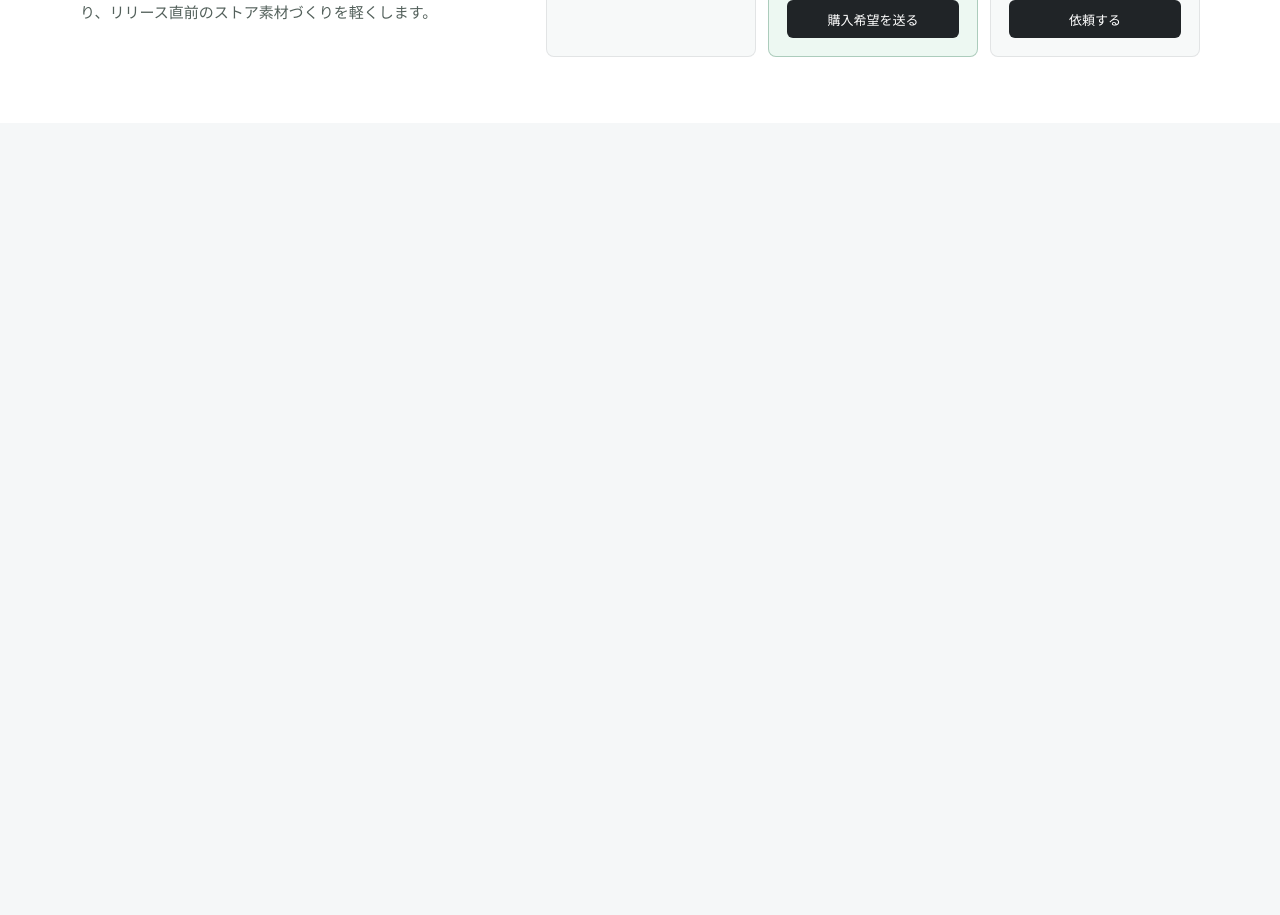
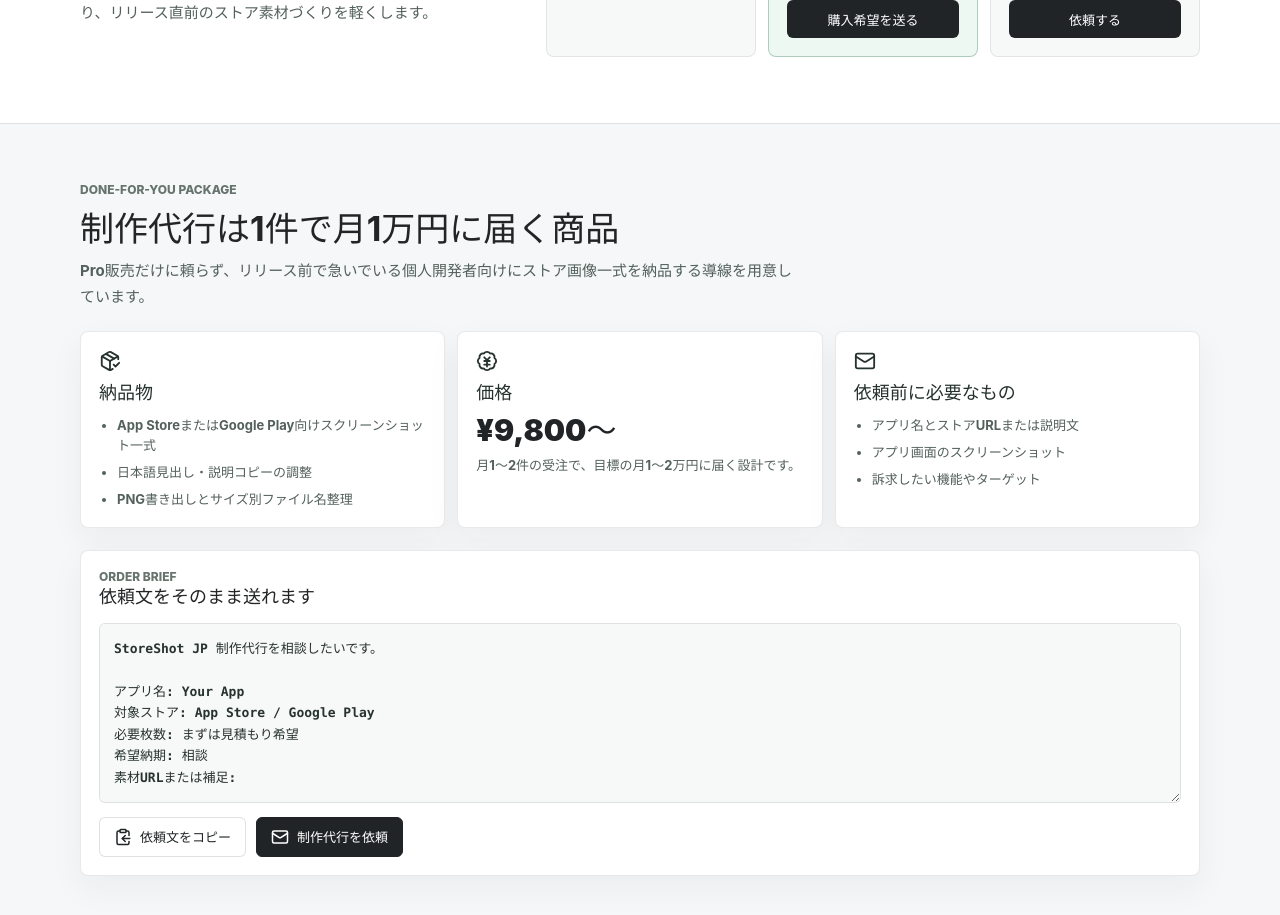
Before and after one commit to matsumaru-t/storeshot-jp, a React (Vite) app: page / in a window 1280 px wide. Shown: the part 1280-2195 px from the top of the page. Before the commit the page ends 1403 px from the top, so only its background shows below. Built offline with nearby package versions, Linux system fonts and the light colour scheme.

Commit message:
Add service order funnel

```diff
--- a/src/App.tsx
+++ b/src/App.tsx
@@ -3,12 +3,15 @@ import JSZip from "jszip";
 import {
   BadgeJapaneseYen,
   Check,
+  ClipboardCopy,
   Download,
   FileArchive,
   ImagePlus,
   Layers,
   Lock,
+  Mail,
   MonitorSmartphone,
+  PackageCheck,
   Palette,
   Settings,
   Share2,
@@ -166,6 +169,7 @@ const DEFAULT_STATE: AppState = {
 const PAYMENT_LINK = import.meta.env.VITE_PAYMENT_LINK || "";
 const SERVICE_LINK = import.meta.env.VITE_SERVICE_LINK || "";
 const PRO_CODE = import.meta.env.VITE_PRO_CODE || "";
+const CONTACT_EMAIL = import.meta.env.VITE_CONTACT_EMAIL || "";
 const PUBLIC_URL = "https://matsumaru-t.github.io/storeshot-jp/";
 const REPO_ISSUES_URL = "https://github.com/matsumaru-t/storeshot-jp/issues/new";
 const FALLBACK_PAYMENT_LINK = buildIssueUrl("pro-order.yml", "Pro版の購入希望");
@@ -184,6 +188,7 @@ function App() {
   const [status, setStatus] = useState("スクリーンショットをアップロードして編集できます。");
   const canvasRef = useRef<HTMLCanvasElement | null>(null);
   const imageRef = useRef<HTMLImageElement | null>(null);
+  const serviceBriefRef = useRef<HTMLTextAreaElement | null>(null);
 
   const preset = useMemo(
     () => DEVICE_PRESETS.find((item) => item.id === state.presetId) ?? DEVICE_PRESETS[0],
@@ -194,7 +199,8 @@ function App() {
     [state.paletteId],
   );
   const paymentHref = PAYMENT_LINK || FALLBACK_PAYMENT_LINK;
-  const serviceHref = SERVICE_LINK || FALLBACK_SERVICE_LINK;
+  const serviceBrief = useMemo(() => buildServiceBrief(state.appName), [state.appName]);
+  const serviceHref = SERVICE_LINK || buildMailtoLink(CONTACT_EMAIL, serviceBrief) || FALLBACK_SERVICE_LINK;
 
   const update = <Key extends keyof AppState>(key: Key, value: AppState[Key]) => {
     setState((current) => {
@@ -306,6 +312,19 @@ function App() {
     localStorage.setItem("storeshot:pro", "true");
     setShowRevenuePanel(false);
     setStatus("Pro機能を有効化しました。");
+  };
+
+  const copyServiceBrief = async () => {
+    try {
+      if (!navigator.clipboard) throw new Error("Clipboard API unavailable");
+      await navigator.clipboard.writeText(serviceBrief);
+      setStatus("制作代行の依頼文をコピーしました。");
+    } catch {
+      serviceBriefRef.current?.focus();
+      serviceBriefRef.current?.select();
+      const copied = document.execCommand("copy");
+      setStatus(copied ? "制作代行の依頼文をコピーしました。" : "依頼文を選択しました。コピーして送信してください。");
+    }
   };
 
   return (
@@ -571,6 +590,63 @@ function App() {
           </div>
         </div>
       </section>
+
+      <section className="service-section" id="service" aria-label="制作代行パッケージ">
+        <div className="service-inner">
+          <div className="service-heading">
+            <p className="eyebrow">Done-for-you package</p>
+            <h2>制作代行は1件で月1万円に届く商品</h2>
+            <p>
+              Pro販売だけに頼らず、リリース前で急いでいる個人開発者向けにストア画像一式を納品する導線を用意しています。
+            </p>
+          </div>
+
+          <div className="service-grid">
+            <div className="service-card">
+              <PackageCheck size={22} />
+              <h3>納品物</h3>
+              <ul>
+                <li>App StoreまたはGoogle Play向けスクリーンショット一式</li>
+                <li>日本語見出し・説明コピーの調整</li>
+                <li>PNG書き出しとサイズ別ファイル名整理</li>
+              </ul>
+            </div>
+            <div className="service-card">
+              <BadgeJapaneseYen size={22} />
+              <h3>価格</h3>
+              <p className="service-price">¥9,800〜</p>
+              <p>月1〜2件の受注で、目標の月1〜2万円に届く設計です。</p>
+            </div>
+            <div className="service-card">
+              <Mail size={22} />
+              <h3>依頼前に必要なもの</h3>
+              <ul>
+                <li>アプリ名とストアURLまたは説明文</li>
+                <li>アプリ画面のスクリーンショット</li>
+                <li>訴求したい機能やターゲット</li>
+              </ul>
+            </div>
+          </div>
+
+          <div className="brief-panel">
+            <div>
+              <p className="eyebrow">Order brief</p>
+              <h3>依頼文をそのまま送れます</h3>
+            </div>
+            <textarea aria-label="制作代行の依頼文" readOnly ref={serviceBriefRef} value={serviceBrief} />
+            <div className="brief-actions">
+              <button onClick={copyServiceBrief} type="button">
+                <ClipboardCopy size={18} />
+                依頼文をコピー
+              </button>
+              <a href={serviceHref} rel="noreferrer" target="_blank">
+                <Mail size={18} />
+                制作代行を依頼
+              </a>
+            </div>
+          </div>
+        </div>
+      </section>
     </main>
   );
 }
@@ -624,6 +700,31 @@ function saveState(state: AppState) {
 
 function buildIssueUrl(template: string, title: string) {
   return `${REPO_ISSUES_URL}?template=${template}&title=${encodeURIComponent(title)}`;
+}
+
+function buildMailtoLink(email: string, body: string) {
+  if (!email.trim()) return "";
+  const params = new URLSearchParams({
+    subject: "StoreShot JP 制作代行の依頼",
+    body,
+  });
+  return `mailto:${email.trim()}?${params.toString()}`;
+}
+
+function buildServiceBrief(appName: string) {
+  return [
+    "StoreShot JP 制作代行を相談したいです。",
+    "",
+    `アプリ名: ${appName || "未定"}`,
+    "対象ストア: App Store / Google Play",
+    "必要枚数: まずは見積もり希望",
+    "希望納期: 相談",
+    "素材URLまたは補足: ",
+    "",
+    "確認したいこと:",
+    "- 9,800円の範囲で対応できる内容",
+    "- 納品までの流れ",
+  ].join("\n");
 }
 
 function drawArtwork(
--- a/src/styles.css
+++ b/src/styles.css
@@ -581,6 +581,142 @@ canvas {
   border-radius: 6px;
 }
 
+.service-section {
+  padding: 58px 22px 78px;
+  background: #f5f7f8;
+  border-top: 1px solid rgba(43, 47, 50, 0.1);
+}
+
+.service-inner {
+  display: grid;
+  gap: 22px;
+  width: min(1120px, 100%);
+  margin: 0 auto;
+}
+
+.service-heading {
+  display: grid;
+  gap: 10px;
+  max-width: 720px;
+}
+
+.service-heading h2 {
+  margin: 0;
+  font-size: 34px;
+  line-height: 1.15;
+}
+
+.service-heading p:not(.eyebrow) {
+  margin: 0;
+  color: #53605b;
+  font-size: 15px;
+  font-weight: 700;
+  line-height: 1.7;
+}
+
+.service-grid {
+  display: grid;
+  grid-template-columns: repeat(3, minmax(0, 1fr));
+  gap: 12px;
+}
+
+.service-card {
+  display: grid;
+  align-content: start;
+  gap: 10px;
+  min-width: 0;
+  padding: 18px;
+  color: #26322d;
+  background: #ffffff;
+  border: 1px solid rgba(43, 47, 50, 0.1);
+  border-radius: 8px;
+  box-shadow: 0 12px 34px rgba(39, 43, 44, 0.05);
+}
+
+.service-card h3,
+.brief-panel h3 {
+  margin: 0;
+  font-size: 18px;
+  line-height: 1.25;
+}
+
+.service-card p,
+.service-card li {
+  color: #53605b;
+  font-size: 13px;
+  font-weight: 700;
+  line-height: 1.55;
+}
+
+.service-card ul {
+  display: grid;
+  gap: 7px;
+  padding-left: 18px;
+  margin: 0;
+}
+
+.service-card p {
+  margin: 0;
+}
+
+.service-card .service-price {
+  color: #202427;
+  font-size: 30px;
+  font-weight: 900;
+  line-height: 1;
+}
+
+.brief-panel {
+  display: grid;
+  gap: 14px;
+  padding: 18px;
+  background: #ffffff;
+  border: 1px solid rgba(43, 47, 50, 0.1);
+  border-radius: 8px;
+  box-shadow: 0 12px 34px rgba(39, 43, 44, 0.05);
+}
+
+.brief-panel textarea {
+  width: 100%;
+  min-height: 180px;
+  padding: 14px;
+  color: #28332f;
+  font: 700 13px/1.65 ui-monospace, SFMono-Regular, Menlo, Consolas, monospace;
+  resize: vertical;
+  background: #f7f9f9;
+  border: 1px solid rgba(43, 47, 50, 0.12);
+  border-radius: 6px;
+}
+
+.brief-actions {
+  display: flex;
+  gap: 10px;
+  flex-wrap: wrap;
+}
+
+.brief-actions button,
+.brief-actions a {
+  display: inline-flex;
+  gap: 8px;
+  align-items: center;
+  justify-content: center;
+  min-height: 40px;
+  padding: 0 14px;
+  color: #ffffff;
+  font-size: 13px;
+  font-weight: 900;
+  text-decoration: none;
+  background: #202427;
+  border: 1px solid #202427;
+  border-radius: 6px;
+}
+
+.brief-actions button {
+  color: #202427;
+  background: #ffffff;
+  border-color: rgba(43, 47, 50, 0.14);
+}
+
 @media (max-width: 1120px) {
   .workspace {
     grid-template-columns: minmax(240px, 300px) minmax(420px, 1fr);
@@ -596,6 +732,10 @@ canvas {
   }
 
   .growth-inner {
+    grid-template-columns: 1fr;
+  }
+
+  .service-grid {
     grid-template-columns: 1fr;
   }
 }
@@ -657,4 +797,17 @@ canvas {
   .pricing-list {
     grid-template-columns: 1fr;
   }
+
+  .service-section {
+    padding: 40px 18px 58px;
+  }
+
+  .service-heading h2 {
+    font-size: 27px;
+  }
+
+  .brief-actions {
+    display: grid;
+    grid-template-columns: 1fr;
+  }
 }
```
Also changed, not shown: 2 other files (tests, documents, lock files or other folders).
